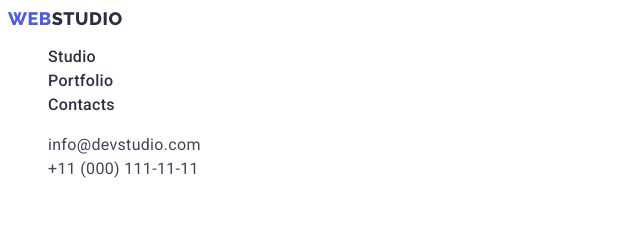
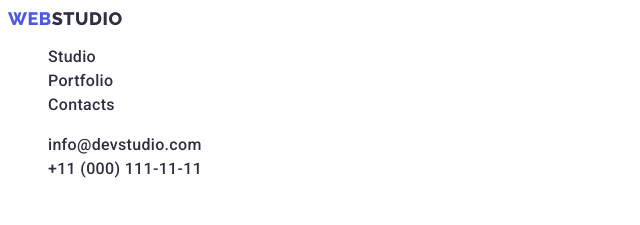
Before and after one commit to IgorMushk/goit-markup-hw-02, a plain HTML site: page index.html in a window 1280 px wide. Shown: the top 225 px of the page, 0-640 px from the left. Drawn offline with Linux system fonts and the light colour scheme.

Commit message:
Add font-style: normal; for class-adress/* for auto cheak -this is up :-)*/

```diff
--- a/css/styles.css
+++ b/css/styles.css
@@ -64,14 +64,14 @@ body {
   color: #404bbf;
 }
 
-.header-email,
-.header-phone {
+.adress-info {
   font-weight: 400;
   font-size: 16px;
   line-height: (24/16);
   letter-spacing: 0.02em;
   /* SLATE */
   color: #434455;
+  font-style: normal; /* for auto cheak -this is up :-)*/
 }
 
 /* --------- HERO ----------------------------------------- */
```
